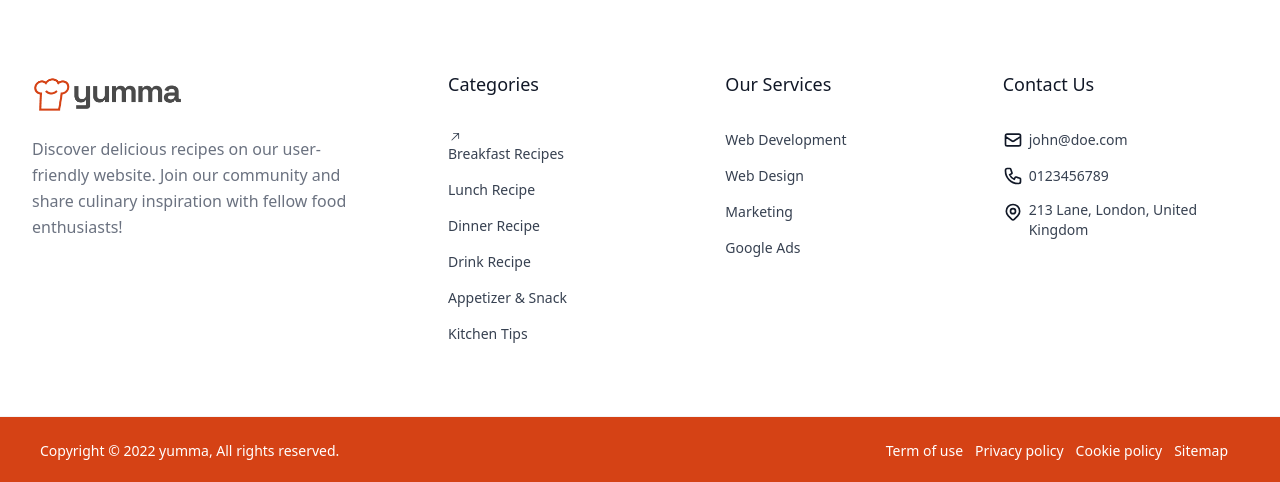
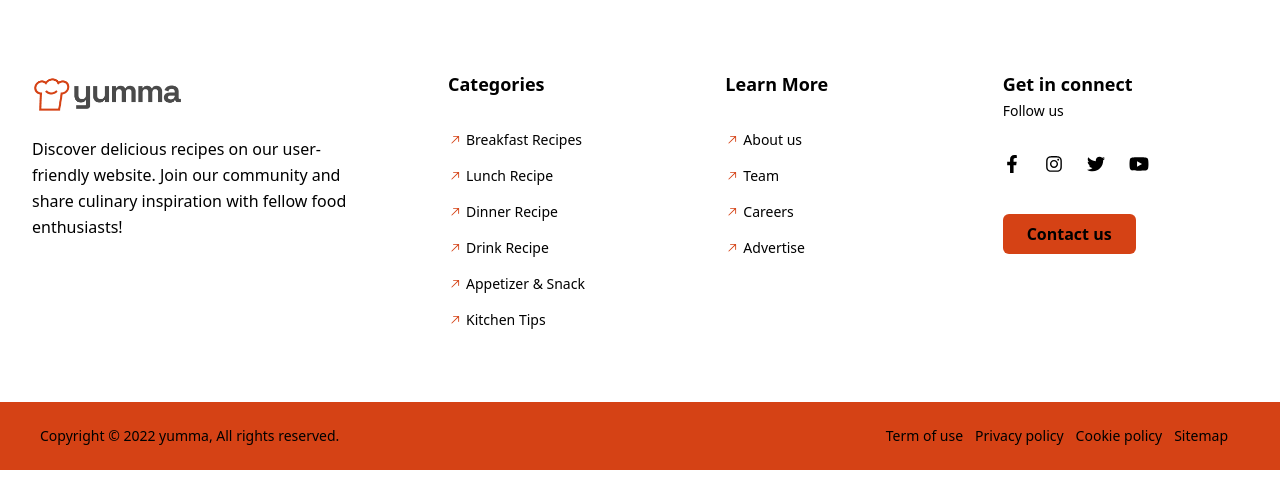
Before and after one commit to Priyanka-Das-Dipa/recipes_sharing_client, a React (Vite) app: page / in a window 1280 px wide. Shown: the part 414-896 px from the top of the page. Built offline with nearby package versions, Linux system fonts and the light colour scheme.

Commit message:
footer done

```diff
--- a/src/shared/Footer/Footer.jsx
+++ b/src/shared/Footer/Footer.jsx
@@ -1,5 +1,6 @@
 import logo from "../../../public/images/yumma_logo.png";
 import { GoArrowUpRight } from "react-icons/go";
+import { FaFacebookF, FaInstagram, FaTwitter, FaYoutube } from "react-icons/fa";
 
 const Footer = () => {
   return (
@@ -12,36 +13,39 @@
               <img width="150px" src={logo}></img>
 
               <p className="mt-6 max-w-md text-center leading-relaxed text-gray-500 sm:max-w-xs sm:text-left">
-              Discover delicious recipes on our user-friendly website. Join our community and share culinary inspiration with fellow food enthusiasts!
+                Discover delicious recipes on our user-friendly website. Join
+                our community and share culinary inspiration with fellow food
+                enthusiasts!
               </p>
-
             </div>
 
             <div className="grid grid-cols-1 gap-8 sm:grid-cols-2 md:grid-cols-3 lg:col-span-2">
               <div className="text-center sm:text-left">
-                <p className="text-lg font-medium text-gray-900">Categories</p>
+                <p className="text-lg font-bold text-gray-900">Categories</p>
 
                 <ul className="mt-8 space-y-4 text-sm">
-                  <li>
+                  <li className="flex gap-1 items-center">
+                    <GoArrowUpRight className="text-[#D54215]" />
                     <a
                       className="text-gray-700 transition hover:text-gray-700/75"
                       href="#"
                     >
-                      <GoArrowUpRight />
                       Breakfast Recipes
                     </a>
                   </li>
 
-                  <li>
+                  <li className="flex gap-1 items-center">
+                    <GoArrowUpRight className="text-[#D54215]" />
                     <a
                       className="text-gray-700 transition hover:text-gray-700/75"
                       href="#"
                     >
-                     Lunch Recipe
+                      Lunch Recipe
                     </a>
                   </li>
 
-                  <li>
+                  <li className="flex gap-1 items-center">
+                    <GoArrowUpRight className="text-[#D54215]" />
                     <a
                       className="text-gray-700 transition hover:text-gray-700/75"
                       href="#"
@@ -50,7 +54,8 @@
                     </a>
                   </li>
 
-                  <li>
+                  <li className="flex gap-1 items-center">
+                    <GoArrowUpRight className="text-[#D54215]" />
                     <a
                       className="text-gray-700 transition hover:text-gray-700/75"
                       href="#"
@@ -58,7 +63,8 @@
                       Drink Recipe
                     </a>
                   </li>
-                  <li>
+                  <li className="flex gap-1 items-center">
+                    <GoArrowUpRight className="text-[#D54215]" />
                     <a
                       className="text-gray-700 transition hover:text-gray-700/75"
                       href="#"
@@ -66,7 +72,8 @@
                       Appetizer & Snack
                     </a>
                   </li>
-                  <li>
+                  <li className="flex gap-1 items-center">
+                    <GoArrowUpRight className="text-[#D54215]" />
                     <a
                       className="text-gray-700 transition hover:text-gray-700/75"
                       href="#"
@@ -78,142 +85,88 @@
               </div>
 
               <div className="text-center sm:text-left">
-                <p className="text-lg font-medium text-gray-900">
-                  Our Services
-                </p>
+                <p className="text-lg font-bold text-gray-900">Learn More</p>
 
                 <ul className="mt-8 space-y-4 text-sm">
-                  <li>
+                  <li className="flex gap-1 items-center">
+                    <GoArrowUpRight className="text-[#D54215]" />
                     <a
                       className="text-gray-700 transition hover:text-gray-700/75"
                       href="#"
                     >
-                      Web Development
+                      About us
                     </a>
                   </li>
-
-                  <li>
+                  <li className="flex gap-1 items-center">
+                    <GoArrowUpRight className="text-[#D54215]" />
                     <a
                       className="text-gray-700 transition hover:text-gray-700/75"
                       href="#"
                     >
-                      {" "}
-                      Web Design{" "}
+                      Team
                     </a>
                   </li>
-
-                  <li>
+                  <li className="flex gap-1 items-center">
+                    <GoArrowUpRight className="text-[#D54215]" />
                     <a
                       className="text-gray-700 transition hover:text-gray-700/75"
                       href="#"
                     >
-                      {" "}
-                      Marketing{" "}
+                      Careers
                     </a>
                   </li>
-
-                  <li>
+                  <li className="flex gap-1 items-center">
+                    <GoArrowUpRight className="text-[#D54215] font-bold" />
                     <a
                       className="text-gray-700 transition hover:text-gray-700/75"
                       href="#"
                     >
-                      {" "}
-                      Google Ads{" "}
+                      Advertise
                     </a>
                   </li>
                 </ul>
               </div>
 
               <div className="text-center sm:text-left">
-                <p className="text-lg font-medium text-gray-900">Contact Us</p>
-
-                <ul className="mt-8 space-y-4 text-sm">
+                <p className="text-lg font-bold text-gray-900">Get in connect</p>
+                  <span className="text-sm ">Follow us</span>
+                <ul className="mt-8 text-sm flex items-center gap-6">
                   <li>
-                    <a
-                      className="flex items-center justify-center gap-1.5 ltr:sm:justify-start rtl:sm:justify-end"
-                      href="#"
-                    >
-                      <svg
-                        xmlns="http://www.w3.org/2000/svg"
-                        className="size-5 shrink-0 text-gray-900"
-                        fill="none"
-                        viewBox="0 0 24 24"
-                        stroke="currentColor"
-                        strokeWidth="2"
-                      >
-                        <path
-                          strokeLinecap="round"
-                          strokeLinejoin="round"
-                          d="M3 8l7.89 5.26a2 2 0 002.22 0L21 8M5 19h14a2 2 0 002-2V7a2 2 0 00-2-2H5a2 2 0 00-2 2v10a2 2 0 002 2z"
-                        />
-                      </svg>
-
-                      <span className="flex-1 text-gray-700">john@doe.com</span>
-                    </a>
+                  <FaFacebookF className="hover:text-primary text-lg" />
                   </li>
-
                   <li>
-                    <a
-                      className="flex items-center justify-center gap-1.5 ltr:sm:justify-start rtl:sm:justify-end"
-                      href="#"
-                    >
-                      <svg
-                        xmlns="http://www.w3.org/2000/svg"
-                        className="size-5 shrink-0 text-gray-900"
-                        fill="none"
-                        viewBox="0 0 24 24"
-                        stroke="currentColor"
-                        strokeWidth="2"
-                      >
-                        <path
-                          strokeLinecap="round"
-                          strokeLinejoin="round"
-                          d="M3 5a2 2 0 012-2h3.28a1 1 0 01.948.684l1.498 4.493a1 1 0 01-.502 1.21l-2.257 1.13a11.042 11.042 0 005.516 5.516l1.13-2.257a1 1 0 011.21-.502l4.493 1.498a1 1 0 01.684.949V19a2 2 0 01-2 2h-1C9.716 21 3 14.284 3 6V5z"
-                        />
-                      </svg>
-
-                      <span className="flex-1 text-gray-700">0123456789</span>
-                    </a>
+                  <FaInstagram className="hover:text-primary text-lg" />
                   </li>
-
-                  <li className="flex items-start justify-center gap-1.5 ltr:sm:justify-start rtl:sm:justify-end">
-                    <svg
-                      xmlns="http://www.w3.org/2000/svg"
-                      className="size-5 shrink-0 text-gray-900"
-                      fill="none"
-                      viewBox="0 0 24 24"
-                      stroke="currentColor"
-                      strokeWidth="2"
-                    >
-                      <path
-                        strokeLinecap="round"
-                        strokeLinejoin="round"
-                        d="M17.657 16.657L13.414 20.9a1.998 1.998 0 01-2.827 0l-4.244-4.243a8 8 0 1111.314 0z"
-                      />
-                      <path
-                        strokeLinecap="round"
-                        strokeLinejoin="round"
-                        d="M15 11a3 3 0 11-6 0 3 3 0 016 0z"
-                      />
-                    </svg>
-
-                    <address className="-mt-0.5 flex-1 not-italic text-gray-700">
-                      213 Lane, London, United Kingdom
-                    </address>
+                  <li>
+                  <FaTwitter className="hover:text-primary text-lg" />
+                  </li>
+                  <li>
+                  <FaYoutube className="hover:text-primary text-xl  " />
                   </li>
                 </ul>
+                <div className="mt-10">
+                  <button className="bg-primary px-6 py-2 rounded-md font-semibold">Contact us</button>
+                </div>
               </div>
             </div>
           </div>
         </div>
         {/* all right */}
-        <div className="mt-12 border-t border-gray-100  bg-[#D54215]  mx-auto max-w-screen-7xl px-10 py-6">
+        <div className="mt-12  bg-[#D54215]  mx-auto max-w-screen-7xl px-10 py-6">
           <div className="text-center sm:flex sm:justify-between sm:text-left">
             <div className="text-sm">
-              <a href="#" className="mr-3 text-white">Term of use</a>
-              <a href="#" className="mr-3 text-white">Privacy policy</a>
-              <a href="#" className="mr-3 text-white">Cookie policy</a>
-              <a href="#" className="mr-3 text-white">Sitemap</a>
+              <a href="#" className="mr-3 text-white">
+                Term of use
+              </a>
+              <a href="#" className="mr-3 text-white">
+                Privacy policy
+              </a>
+              <a href="#" className="mr-3 text-white">
+                Cookie policy
+              </a>
+              <a href="#" className="mr-3 text-white">
+                Sitemap
+              </a>
             </div>
 
             <p className="mt-4 text-sm text-white sm:order-first sm:mt-0">
--- a/tailwind.config.js
+++ b/tailwind.config.js
@@ -6,6 +6,10 @@
   ],
   theme: {
     extend: {},
+    colors:{
+      'primary': '#D54215'
+
+    }
   },
   plugins: [
 
```
